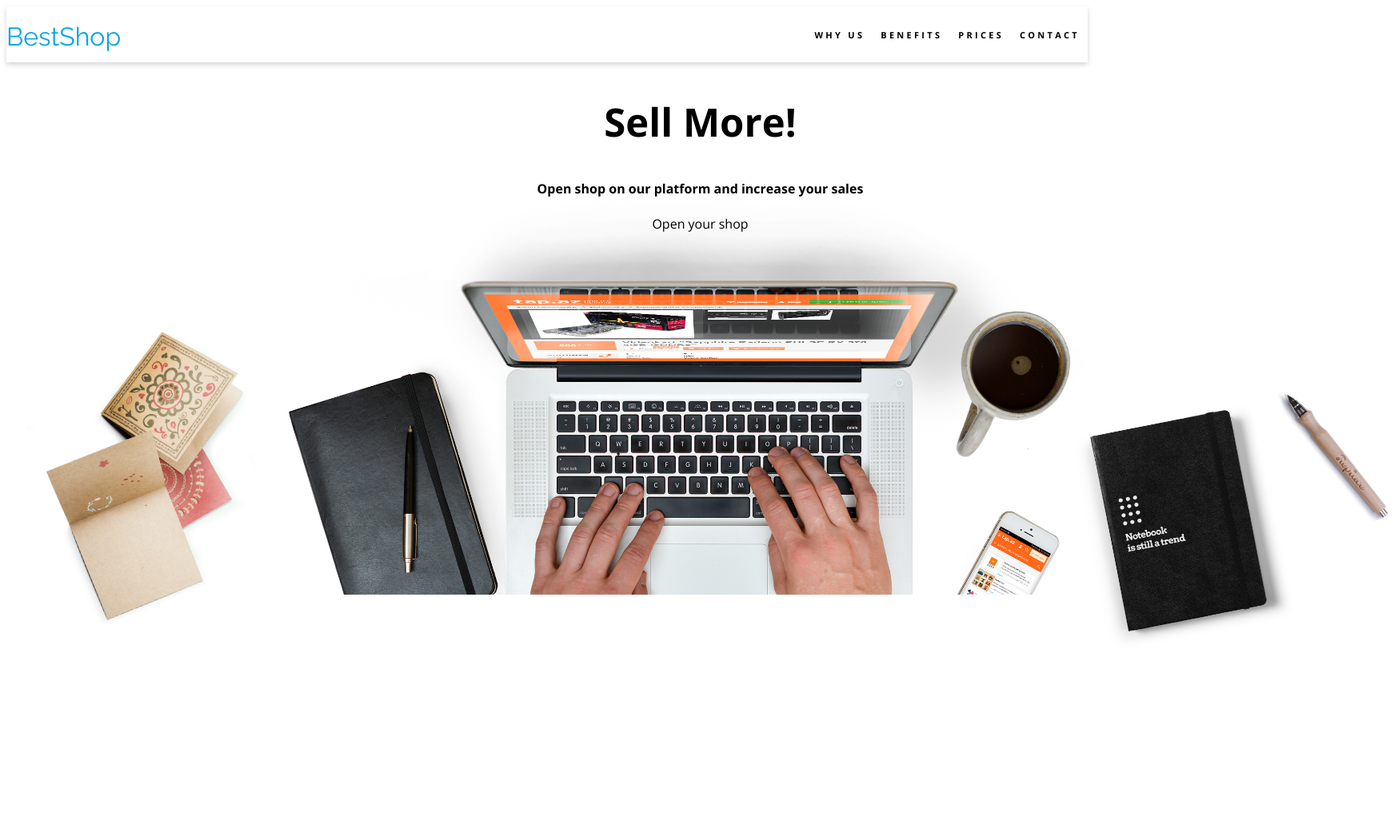
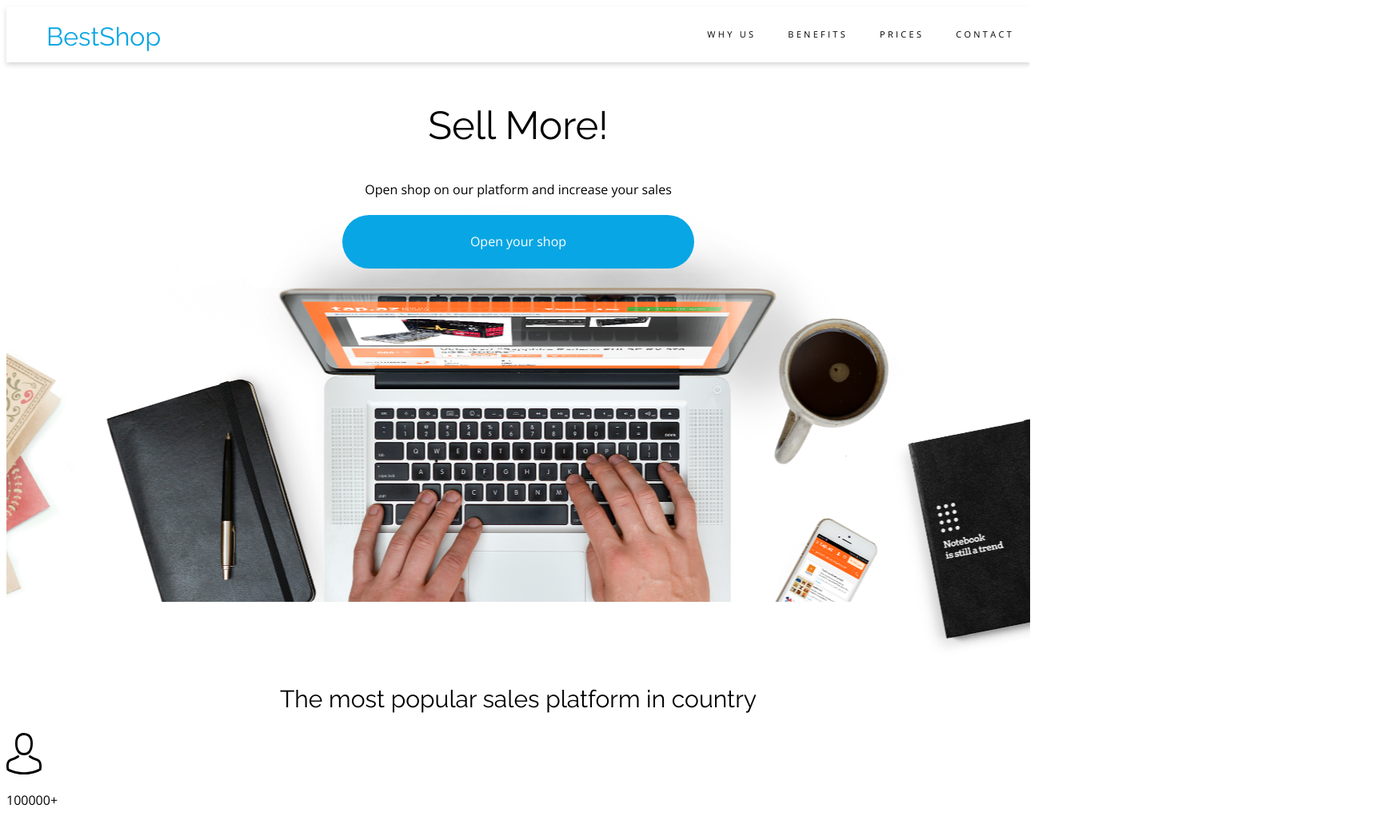
Before and after one commit to Grabowiecki1/Strona-Warsztat, a plain HTML site: page index.html in a window 1280 px wide. Shown: the whole page at 80% size, 1743 px wide, since content can reach past the window. Before the commit the page ends 831 px from the top, so only its background shows below. Drawn offline with nearby package versions, Linux system fonts and the light colour scheme.

Commit message:
zmiany w section2

```diff
--- a/css/style.css
+++ b/css/style.css
@@ -4,10 +4,12 @@
     font-family: 'Open Sans', sans-serif;
 
 }
+
 .container{
-    width: 1352px;
+    max-width: 1352px;
 }
 .header{
+    width: 100vw;
     height: 70px;
     background-color: white;
     box-shadow: 0px 3px 6px #00000029;
@@ -15,12 +17,14 @@
     display: flex;
     justify-content: space-between;
     align-items: center;
+
 }
 
 .logo{
     width: 139px;
     height: 32px;
     color: #08A6e4;
+    padding-left: 50px;
     font-family: 'Raleway', sans-serif;
     font-size: 32px;
 
@@ -28,32 +32,73 @@
 .header__menu{
     list-style-type: none;
     font: Bold 11px/15px Open Sans;
+
 }
 
 li{
     float: left;
-    padding: 10px;
+    padding: 20px;
     letter-spacing: 3.28px;
     color: #000000;
     opacity: 1;
     text-transform: uppercase;
+    font-weight: normal;
+    border-bottom: 2px solid white;
 }
 li:hover{
     cursor: pointer;
     border-bottom: 2px solid blue;
+    font-weight: bold;
+}
+a{
+    text-decoration: none;
+    color: black;
 }
 .section1 {
-    top: 208px;
-    left: -54.5px;
-    width: 1735px;
+
+    width: 100vw;
     height: 704px;
     background-image: url("../assets/Background.png");
     background-position: bottom;
     background-repeat: no-repeat;
     text-align: center;
+    margin-top: 50px;
 
 }
 h1 {
     font-size: 49px;
+    font-family: 'Raleway', sans-serif;
+    font-weight: normal;
+}
+h4{
+    font-size: 16px;
+    font-weight: normal;
+}
+.button{
+    width: 440px;
+    height: 67px;
+    background-color:#08A6E4;
+    font-size: 16px;
+    color: white;
+    border: none;
+    border-radius: 50px ;
+}
+.button:hover{
+    background-color: dodgerblue;
+    cursor: pointer;
 
 }
+.section2{
+    width: 100vw;
+    height: 531px;
+    background-color: white;
+}
+h2{
+    font-size: 30px;
+    font-family: 'Raleway', sans-serif;
+    font-weight: normal;
+    text-align: center;
+}
+.column{
+
+}
--- a/index.html
+++ b/index.html
@@ -4,7 +4,7 @@
     <meta charset="UTF-8">
     <title>Stona </title>
     <link rel="stylesheet" href="css/style.css">
-    <link href="https://fonts.googleapis.com/css?family=Open+Sans:400,600,700,800i|Raleway:400,700,800i,900i&display=swap" rel="stylesheet">
+    <link href="https://fonts.googleapis.com/css?family=Open+Sans:300,400,600,700|Raleway:400,700,800&display=swap&subset=latin-ext" rel="stylesheet">
 
 </head>
 <body>
@@ -12,16 +12,34 @@
     <header class="header">
         <div class="logo">BestShop</div>
         <ul class="header__menu">
-            <li>Why us</li>
-            <li>Benefits</li>
-            <li>Prices</li>
-            <li>Contact</li>
+            <li><a href="#">why us </a> </li>
+            <li><a href="#">Benefits </a> </li>
+            <li><a href="#">Prices </a> </li>
+            <li><a href="#">Contact </a> </li>
         </ul>
     </header>
     <section class="section1">
         <h1>Sell More! </h1>
         <h4>Open shop on our platform and increase your sales</h4>
-        <link href="" class="link">Open your shop
+        <button class="button">Open your shop </button>
+    </section>
+
+    <section class="section2">
+        <h2>The most popular sales platform in country</h2>
+    <div class="column">
+        <div class="column1">
+            <img src="assets/Person.svg" class="asset">
+            <p class="number"> 100000+</p>
+            <p class="text"
+        </div>
+
+    </div>
+
+
+
+
+
+
     </section>
 
 
```
